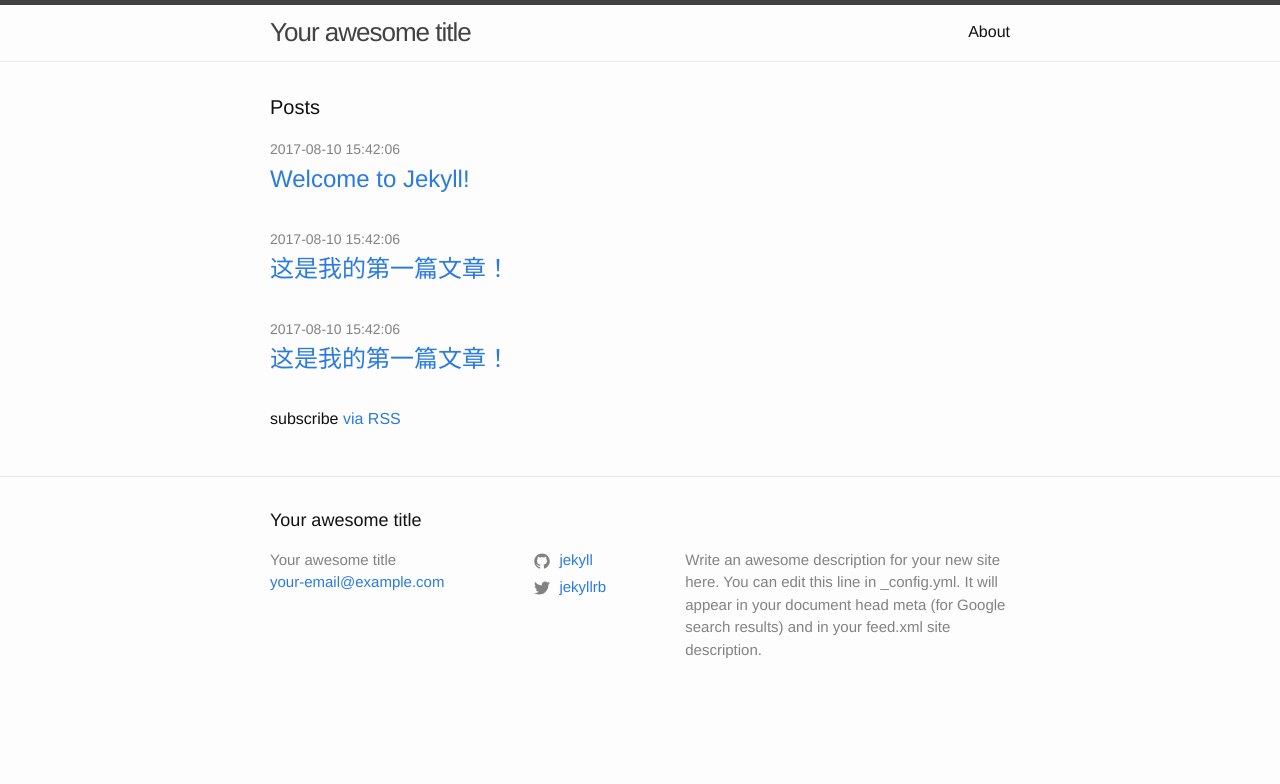
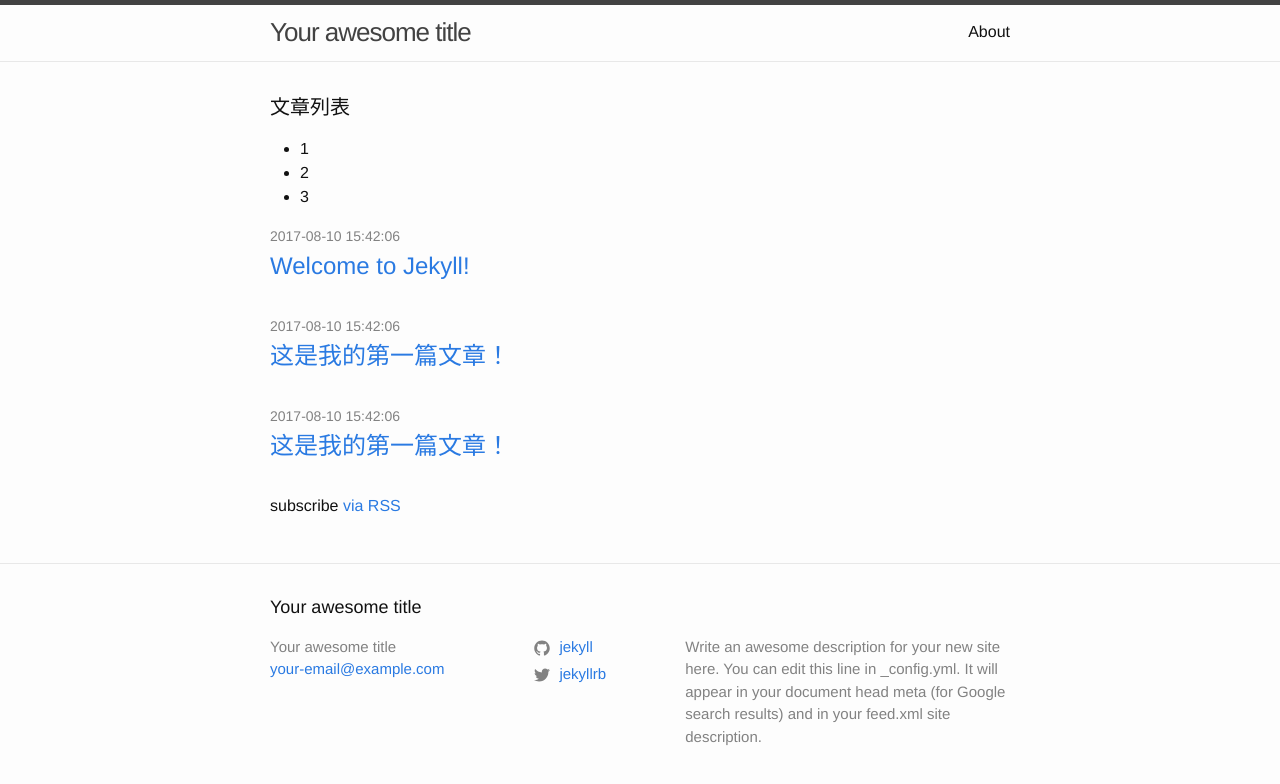
Before and after one commit to wcodeplus/wcodeplus.github.io, a Jekyll site: the page built from index.md, in a window 1280 px wide. Shown: the top 784 px of the page. Built offline with Jekyll 4.4.1, drawn with Linux system fonts in a browser that asks for light colours.

Commit message:
模板修改

```diff
--- a/_layouts/home.html
+++ b/_layouts/home.html
@@ -4,7 +4,12 @@ layout: default
 
 <div class="home">
 
-  <h1 class="page-heading">Posts</h1>
+  <h1 class="page-heading">文章列表</h1>
+  <ul>
+    <li>1</li>
+    <li>2</li>
+    <li>3</li>
+  </ul>
 
   {{ content }}
 
```
